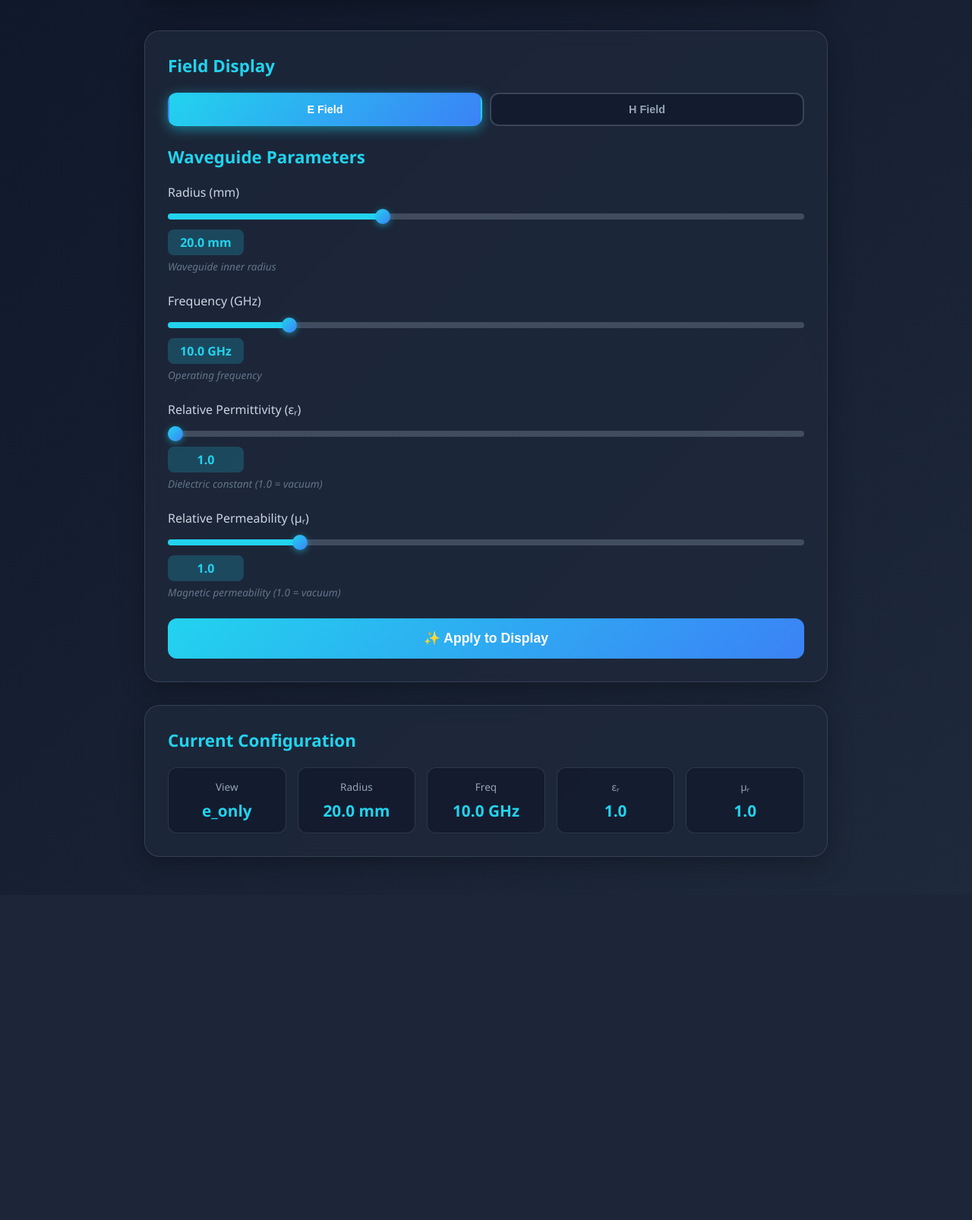
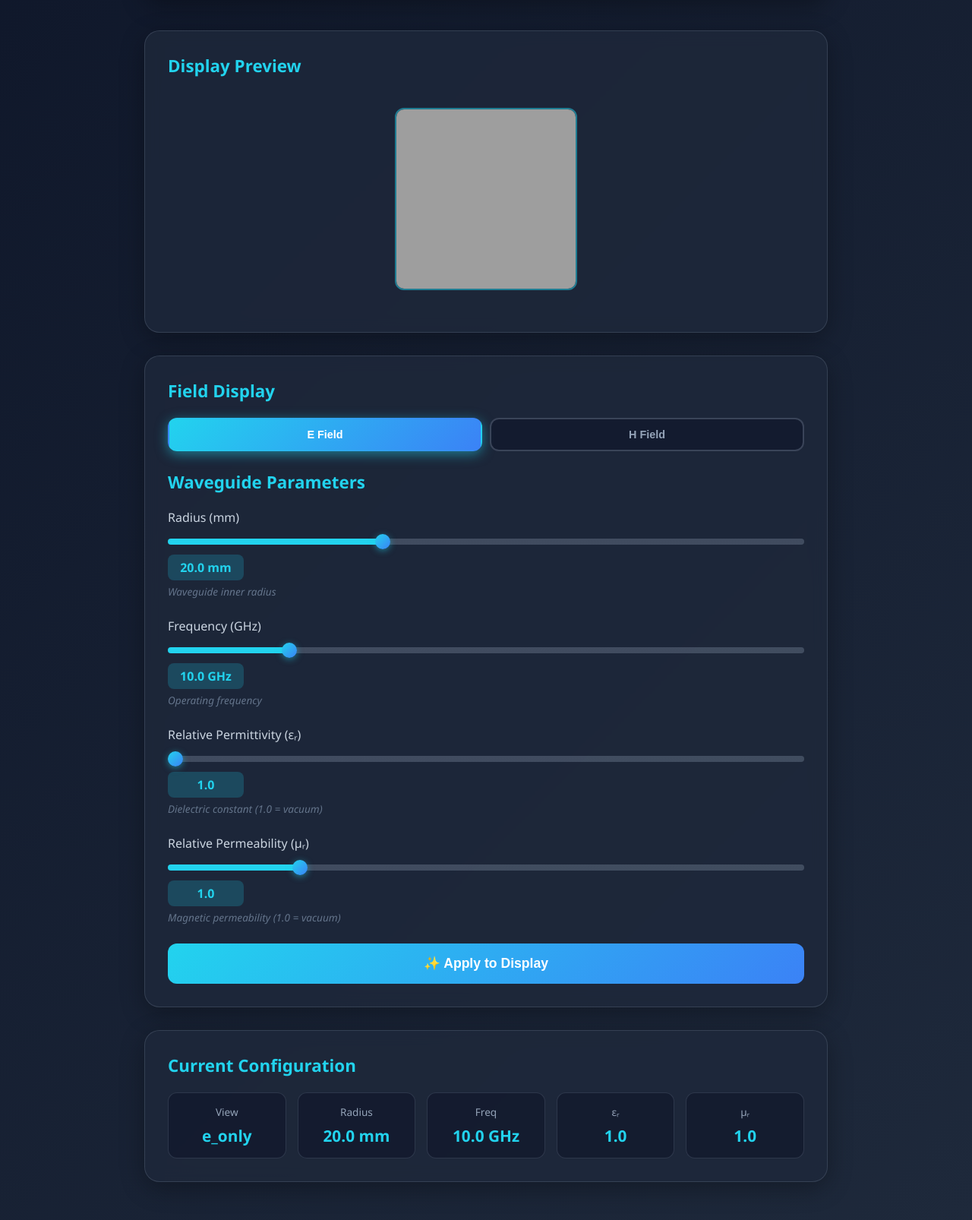
Before and after one commit to rashadmohamedr/diffusion-pi, a Flask app: page / in a window 1280 px wide. Shown: the part 171-1777 px from the top of the page at 76% size. Before the commit the page ends 1311 px from the top, so only its background shows below. Run offline with Flask 3, Linux system fonts and the light colour scheme; parts of the project's set-up code (start-up, migrations or seed data) failed here and were passed over; some libraries are stand-ins or nearby versions; grey boxes are pictures that could not be loaded.

Commit message:
Add live display preview to website showing real-time visualization of field patterns

```diff
--- a/main.py
+++ b/main.py
@@ -772,6 +772,33 @@ def api_params():
             params = simulation_state.copy()
         return jsonify(params)
 
+@app.route('/api/display')
+def api_display():
+    """Serve current display image"""
+    from flask import send_file
+    import io
+
+    # Get current parameters and render image
+    with state_lock:
+        params = simulation_state.copy()
+
+    # Calculate waveguide parameters
+    wg_params = calculate_waveguide_params(
+        params['radius'], params['frequency'],
+        params['epsilon_r'], params['mu_r']
+    )
+
+    # Render field distribution
+    theta, E_r, H_r = calculate_field_distribution(wg_params)
+    img = render_field_distribution(theta, E_r, H_r, wg_params, params.get('field_view', 'e_only'))
+
+    # Convert PIL image to bytes
+    img_io = io.BytesIO()
+    img.save(img_io, 'PNG')
+    img_io.seek(0)
+
+    return send_file(img_io, mimetype='image/png')
+
 def run_flask():
     """Run Flask in a separate thread"""
     app.run(host='0.0.0.0', port=WEB_PORT, debug=False, use_reloader=False)
--- a/templates/index.html
+++ b/templates/index.html
@@ -251,6 +251,14 @@
         </div>
 
         <div class="control-panel">
+            <h2 class="section-title">Display Preview</h2>
+            <div style="text-align: center; padding: 20px;">
+                <img id="display-preview" src="/api/display" alt="Display Preview"
+                     style="width: 240px; height: 240px; border-radius: 12px; border: 2px solid rgba(34, 211, 238, 0.5); image-rendering: pixelated;">
+            </div>
+        </div>
+
+        <div class="control-panel">
             <h2 class="section-title">Field Display</h2>
 
             <div class="mode-selector">
@@ -401,6 +409,15 @@
         }
 
         updateFieldViewButtons();
+
+        // Auto-refresh display preview
+        function refreshDisplayPreview() {
+            const img = document.getElementById('display-preview');
+            img.src = '/api/display?t=' + new Date().getTime();
+        }
+
+        // Refresh preview every 500ms
+        setInterval(refreshDisplayPreview, 500);
     </script>
 </body>
 </html>
```
